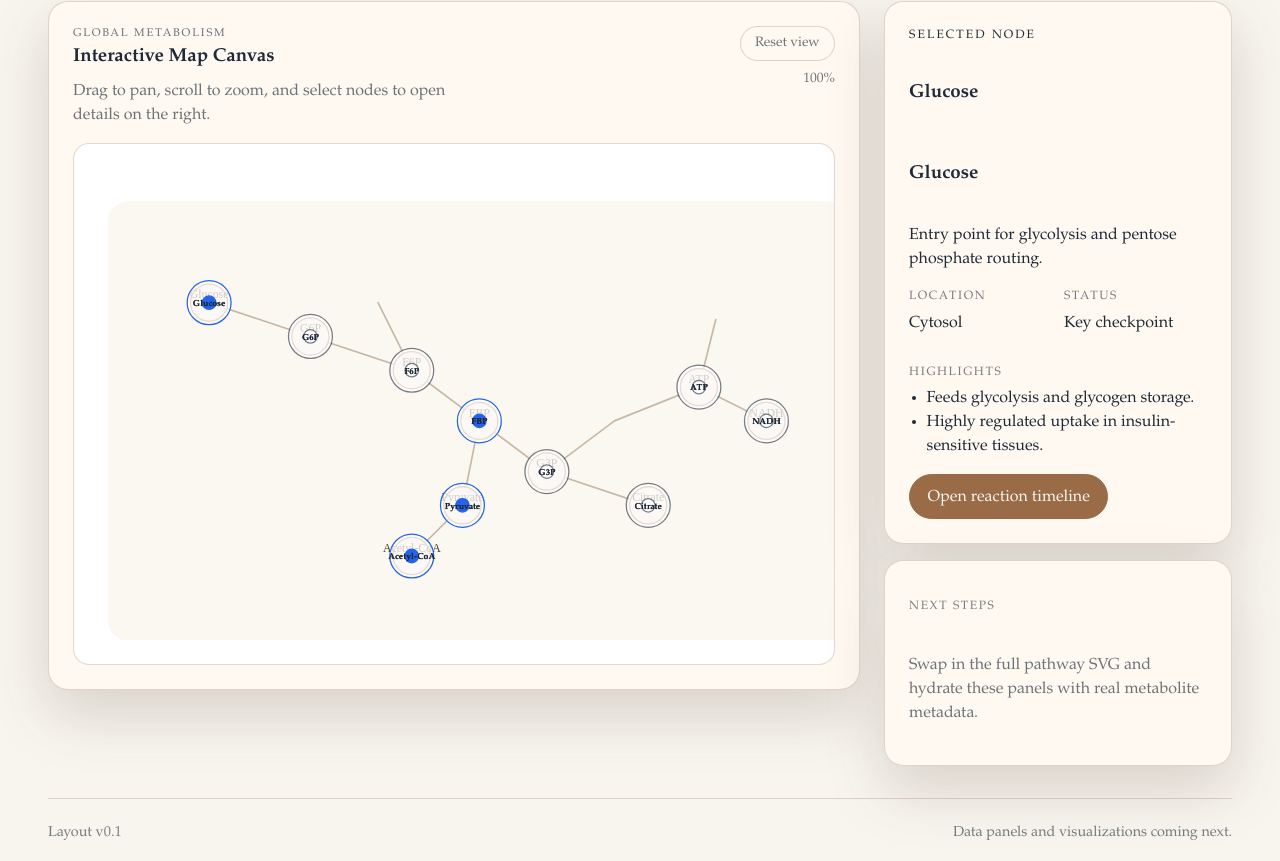
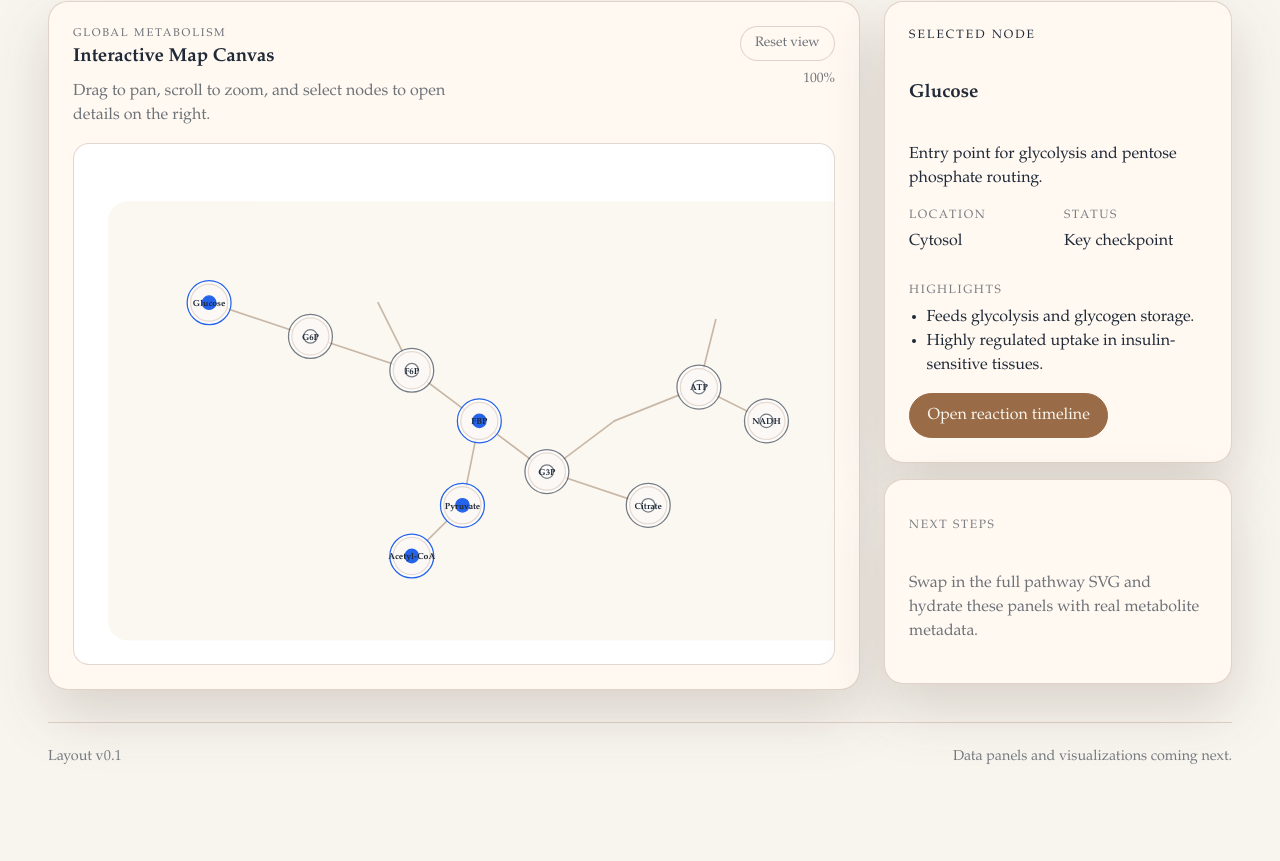
Before and after one commit to lucien20200101-jpg/biochem-visual, a React (Vite) app: page /#/map in a window 1280 px wide. Shown: the part 401-1262 px from the top of the page. After the commit the page ends 1217 px from the top, so only its background shows below. Built offline with nearby package versions, Linux system fonts and the light colour scheme.

Commit message:
Fix map click handling and svg base layer

```diff
--- a/src/components/SvgMapViewer.jsx
+++ b/src/components/SvgMapViewer.jsx
@@ -1,4 +1,4 @@
-import { useMemo, useRef, useState } from "react";
+import { useEffect, useMemo, useRef, useState } from "react";
 import { useTranslation } from "react-i18next";
 
 const clamp = (value, min, max) => Math.min(Math.max(value, min), max);
@@ -10,6 +10,7 @@ export default function SvgMapViewer({ mapUrl, nodes, onNodeClick }) {
   const [transform, setTransform] = useState({ x: 40, y: 20, scale: 1 });
   const [isPanning, setIsPanning] = useState(false);
   const [panStart, setPanStart] = useState({ x: 0, y: 0 });
+  const [mapMarkup, setMapMarkup] = useState("");
   const lang = i18n.language?.startsWith("zh") ? "zh" : "en";
 
   const hoveredNode = useMemo(
@@ -21,6 +22,42 @@ export default function SvgMapViewer({ mapUrl, nodes, onNodeClick }) {
     console.log("[node click]", node.id, node.name);
     onNodeClick?.(node);
   };
+
+  useEffect(() => {
+    if (!mapUrl) {
+      setMapMarkup("");
+      return;
+    }
+
+    let isActive = true;
+
+    const loadSvg = async () => {
+      try {
+        const response = await fetch(mapUrl);
+        const svgText = await response.text();
+        const parser = new DOMParser();
+        const doc = parser.parseFromString(svgText, "image/svg+xml");
+        doc.querySelectorAll("text, tspan, title, desc").forEach((node) => {
+          node.remove();
+        });
+        const sanitized = doc.documentElement?.innerHTML ?? "";
+        if (isActive) {
+          setMapMarkup(sanitized);
+        }
+      } catch (error) {
+        console.error("Failed to load map SVG", error);
+        if (isActive) {
+          setMapMarkup("");
+        }
+      }
+    };
+
+    loadSvg();
+
+    return () => {
+      isActive = false;
+    };
+  }, [mapUrl]);
 
   const getLocalizedField = (field) => {
     if (!field) return "";
@@ -109,7 +146,11 @@ export default function SvgMapViewer({ mapUrl, nodes, onNodeClick }) {
           role="img"
         >
           <g transform={`translate(${transform.x} ${transform.y}) scale(${transform.scale})`}>
-            <image href={mapUrl} width="900" height="520" />
+            <g
+              className="map-base-layer"
+              style={{ pointerEvents: "none" }}
+              dangerouslySetInnerHTML={{ __html: mapMarkup }}
+            />
             <g className="map-node-layer">
               {nodes.map((node) => (
                 <g
@@ -119,21 +160,14 @@ export default function SvgMapViewer({ mapUrl, nodes, onNodeClick }) {
                   } ${node.key ? "is-key" : ""}`}
                   onMouseEnter={() => setHoveredNodeId(node.id)}
                   onMouseLeave={() => setHoveredNodeId(null)}
-                  onClick={() => handleNodeClick(node)}
+                  onClick={(event) => {
+                    event.stopPropagation();
+                    handleNodeClick(node);
+                  }}
+                  style={{ cursor: "pointer" }}
                 >
                   <circle cx={node.x} cy={node.y} r={26} />
                   <circle className="map-node-core" cx={node.x} cy={node.y} r={8} />
-                  <text
-                    className="map-node-label"
-                    x={node.x}
-                    y={node.y + 4}
-                    textAnchor="middle"
-                  >
-                    {node.label?.[lang] ??
-                      node.label?.en ??
-                      node.name?.[lang] ??
-                      node.name?.en}
-                  </text>
                   <text
                     className="map-node-label"
                     x={node.x}
@@ -157,11 +191,7 @@ export default function SvgMapViewer({ mapUrl, nodes, onNodeClick }) {
                     <tspan className="map-tooltip-title">
                       {getLocalizedField(hoveredNode.name)}
                     </tspan>
-                    <tspan className="map-tooltip-title">
-                      {getLocalizedField(hoveredNode.name)}
-                    </tspan>
                     <tspan x="12" y="40" className="map-tooltip-body">
-                      {getLocalizedField(hoveredNode.tooltip)}
                       {getLocalizedField(hoveredNode.tooltip)}
                     </tspan>
                   </text>
--- a/src/pages/MapView.jsx
+++ b/src/pages/MapView.jsx
@@ -1,4 +1,4 @@
-import { useMemo, useState } from "react";
+import { useEffect, useMemo, useState } from "react";
 import { useTranslation } from "react-i18next";
 import SvgMapViewer from "../components/SvgMapViewer";
 import mapSvg from "../assets/maps/mini-metabolism.svg";
@@ -39,7 +39,9 @@ export default function MapView() {
       localizedNodes[0],
     [localizedNodes, selectedNodeId]
   );
-  console.log("[selected]", selectedNodeId, selectedNode?.name);
+  useEffect(() => {
+    console.log("[selected change]", selectedNodeId);
+  }, [selectedNodeId]);
 
   return (
     <section className="map-page">
@@ -51,14 +53,11 @@ export default function MapView() {
         <SvgMapViewer
           mapUrl={mapSvg}
           nodes={mapNodes}
-          onSelect={(node) => setSelectedNodeId(node.id)}
-          nodes={mapNodes}
           onNodeClick={(node) => setSelectedNodeId(node.id)}
         />
         <aside className="map-info-panel" aria-live="polite">
           <div className="map-info-card">
             <p className="map-info-label">{t("map.selectedNode")}</p>
-            <h3>{selectedNode.name}</h3>
             <h3>{selectedNode.name}</h3>
             <p className="map-info-summary">{selectedNode.description}</p>
             <div className="map-info-meta">
```
